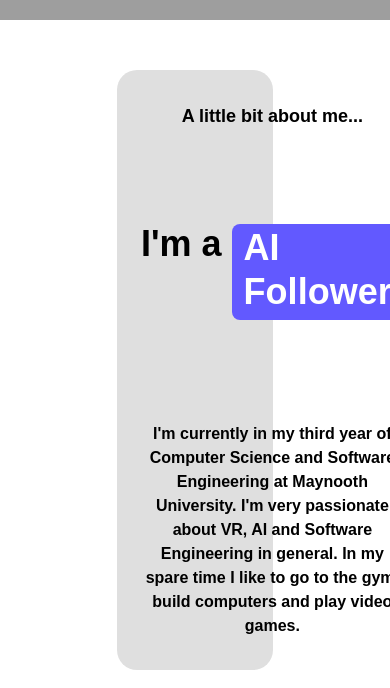
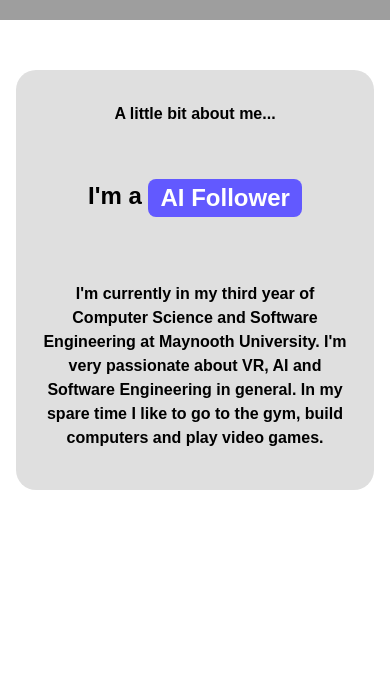
Before and after one commit to ShanedalyCS/dalysh.ie, a React (Vite) app in the folder dalysh.ie/: page / in a window 390 px wide. Shown: the part 824-1512 px from the top of the page. After the commit the page ends 1364 px from the top, so only its background shows below. Built offline with nearby package versions, Linux system fonts and the light colour scheme; grey boxes are pictures that could not be loaded.

Commit message:
Responsiveness Issues

```diff
--- a/dalysh.ie/src/globals.css
+++ b/dalysh.ie/src/globals.css
@@ -51,8 +51,7 @@
 
 .welcome-content{
   background-color: rgb(223, 223, 223);
-  width: 40vw;
-  height: 600px;
+
   margin: 0 auto;
 
   border-radius: 20px;
--- a/dalysh.ie/src/pages/Welcome.jsx
+++ b/dalysh.ie/src/pages/Welcome.jsx
@@ -32,24 +32,47 @@ export default function Welcome() {
           </div>
         </div>
 
-       <div className="welcome-content grid grid-rows-[auto,1fr,auto] h-[600px] place-items-center text-center px-6 pt-8 pb-8">
+       {/* parent centers the card */}
+<section className="flex justify-center px-4">
+  <div className="welcome-content
+    grid grid-rows-[auto,1fr,auto]
+    w-full max-w-[720px]     /* scales down, never wider than 720px */
+    min-h-[420px] sm:min-h-[520px]  /* grows a bit on larger screens */
+    bg-gray-200 rounded-2xl
+    pt-8 pb-10 px-6 sm:px-8
+  ">
     {/* top */}
-  <h2 className="text-lg font-semibold">A little bit about me...</h2>
+    <h2 className="text-center text-base sm:text-lg font-semibold">
+      A little bit about me...
+    </h2>
 
     {/* middle */}
     <div className="row-start-2 flex items-center justify-center">
       <LayoutGroup>
-      <motion.p className="flex whitespace-pre text-4xl font-bold" layout>
-        <motion.span layout>I'm a </motion.span>
+        <motion.p
+          className="text-2xl sm:text-4xl font-bold leading-tight text-center"
+          layout
+        >
+          I'm a{" "}
           <WordListSwap
-          texts={["Software Engineer","VR Enthusiast","AI Follower","Full Stack Developer","Computer Science Student"]}
-          className="text-white px-3 bg-[#6259ff] overflow-hidden py-1 rounded-lg"
+            texts={[
+              "Software Engineer",
+              "VR Enthusiast",
+              "AI Follower",
+              "Full Stack Developer",
+              "Computer Science Student",
+            ]}
+            className="inline-flex items-center
+                       max-w-full
+                       text-white px-3 sm:px-4 py-1 sm:py-1.5
+                       bg-[#6259ff] rounded-lg
+                       overflow-hidden align-middle"
             staggerFrom="last"
             initial={{ y: "100%" }}
             animate={{ y: 0 }}
             exit={{ y: "-120%" }}
             staggerDuration={0.025}
-          splitLevelClassName="overflow-hidden pb-1"
+            splitLevelClassName="overflow-hidden"
             transition={{ type: "spring", damping: 30, stiffness: 400 }}
             rotationInterval={2000}
           />
@@ -58,13 +81,15 @@ export default function Welcome() {
     </div>
 
     {/* bottom */}
-  <p className="row-start-3 max-w-xl mt-2">
+    <p className="row-start-3 max-w-prose mx-auto text-center mt-3 sm:mt-4">
       I'm currently in my third year of Computer Science and Software Engineering at
       Maynooth University. I'm very passionate about VR, AI and Software Engineering
       in general. In my spare time I like to go to the gym, build computers and play
       video games.
     </p>
   </div>
+</section>
+
 
       </section>
     </>
```
Lines whose indentation alone changed are shown as unchanged.
